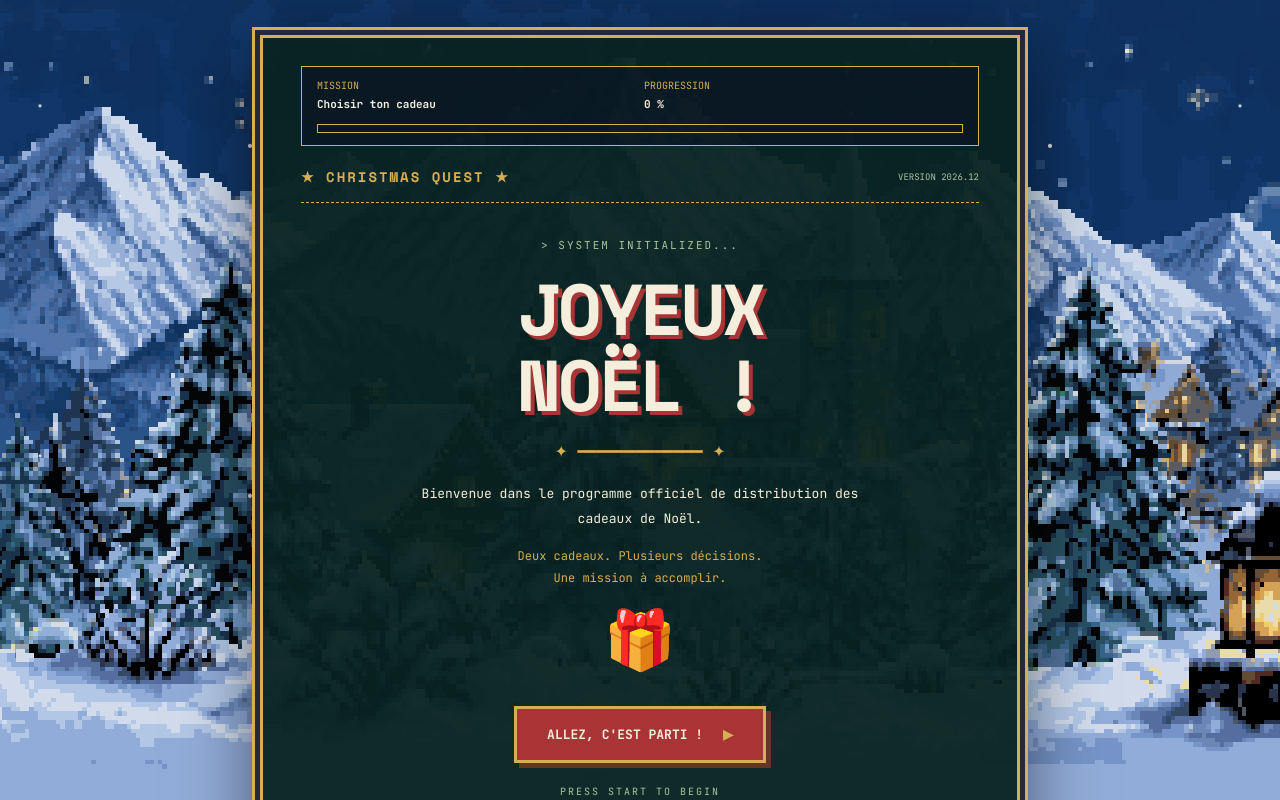
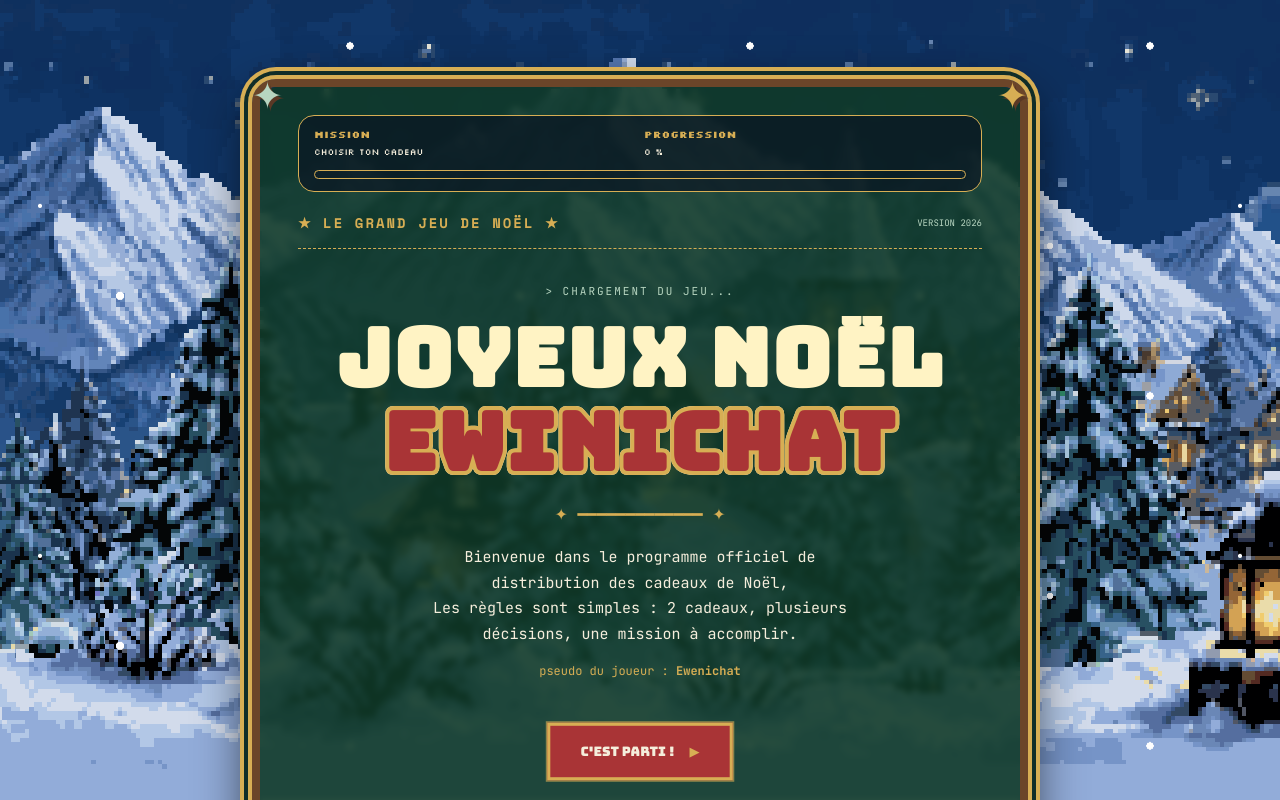
Before and after one commit to gaianebpt/noel-ewenichat, a plain HTML site: page index.html in a window 1280 px wide. Shown: the top 800 px of the page. Drawn offline with nearby package versions, Linux system fonts and the light colour scheme; a web font is replaced by a local one.

Commit message:
Add files via upload

```diff
--- a/index.html
+++ b/index.html
@@ -4,7 +4,7 @@
 <head>
     <meta charset="UTF-8">
     <meta name="viewport" content="width=device-width, initial-scale=1.0">
-    <title>Christmas Quest 🎄</title>
+    <title>Noël Ewenichat</title>
 
     <link rel="stylesheet" href="style.css">
 </head>
@@ -30,7 +30,15 @@
 
 
 
-    <!-- INTERFACE DU JEU -->
+   <!-- INTERFACE DU JEU -->
+<div class="game-frame">
+   <div class="game-frame-inner">
+
+<span class="frame-corner top-left">✦</span>
+<span class="frame-corner top-right">✦</span>
+<span class="frame-corner bottom-left">✦</span>
+<span class="frame-corner bottom-right">✦</span>
+
     <main class="game-container">
 
         <!-- COMPTEUR DE MISSION -->
@@ -52,18 +60,21 @@
 
         <!-- EN-TETE -->
         <header class="game-header">
-            <div class="game-logo">★ CHRISTMAS QUEST ★</div>
-            <div class="game-version">VERSION 2026.12</div>
+            <div class="game-logo">★ LE GRAND JEU DE NOËL ★</div>
+            <div class="game-version">VERSION 2026</div>
         </header>
 
         <!-- ACCUEIL -->
         <section class="welcome-screen">
 
             <p class="system-message">
-                &gt; SYSTEM INITIALIZED...
+                &gt; CHARGEMENT DU JEU...
             </p>
 
-            <h1>JOYEUX<br>NOËL !</h1>
+            <h1 class="mega-title">
+    <span class="line-small">JOYEUX NOËL</span>
+    <span class="line-big">EWINICHAT</span>
+</h1>
 
             <div class="title-decoration">
                 ✦ ━━━━━━━━━━━━━ ✦
@@ -71,26 +82,24 @@
 
             <p class="welcome-text">
                 Bienvenue dans le programme officiel
-                de distribution des cadeaux de Noël.
+                de distribution des cadeaux de Noël,
+                <br>
+                Les règles sont simples : 2 cadeaux, plusieurs décisions, une mission à accomplir.
+                <br>
             </p>
 
             <p class="welcome-warning">
-                Deux cadeaux. Plusieurs décisions.
-                <br>
-                Une mission à accomplir.
+                pseudo du joueur : <strong>Ewenichat</strong>
             </p>
 
-            <div class="gift-icon">
-                🎁
-            </div>
 
             <button id="startButton" class="game-button">
-                ALLEZ, C'EST PARTI !
+                C'EST PARTI !
                 <span>▶</span>
             </button>
 
             <p class="bottom-message">
-                PRESS START TO BEGIN
+                APPUIE POUR COMMENCER
             </p>
 
         </section>
@@ -100,7 +109,7 @@
 <section class="gift-reveal hidden" id="giftReveal">
 
     <p class="system-message">
-        > REWARD UNLOCKED...
+        > CADEAU DÉBLOQUÉ...
     </p>
 
     <h2 class="reveal-title">
@@ -308,13 +317,13 @@
 
         <!-- PIED DE PAGE -->
         <footer class="game-footer">
-            <span>PLAYER 01</span>
-            <span>MADE WITH ♥ FOR YOU</span>
-            <span>© NOËL 2026</span>
+            <span>Fait avec ♥ par Gaïane, la meilleure copine du monde et nouvelle plus grande nerd de France</span>
+            <span>NOËL 2026</span>
         </footer>
 
-    </main>
-
+        </main>
+    </div>
+</div>
 
     <script src="script.js"></script>
 
--- a/style.css
+++ b/style.css
@@ -1,13 +1,16 @@
 
-@import url('https://fonts.googleapis.com/css2?family=JetBrains+Mono:wght@400;500;600;700;800&family=Space+Mono:wght@400;700&display=swap');
+@import url('https://fonts.googleapis.com/css2?family=JetBrains+Mono:wght@400;500;600;700;800&family=Space+Mono:wght@400;700&family=Fredoka:wght@600;700&family=Bungee&family=Mountains+of+Christmas:wght@700&display=swap');
+@import url('https://fonts.googleapis.com/css2?family=JetBrains+Mono:wght@400;500;600;700;800&family=Space+Mono:wght@400;700&family=Bungee&family=Silkscreen:wght@400;700&display=swap');
+
 
 :root {
-    --forest: #102D28;
+
+    --forest: #123C35;
     --night: #101B35;
     --red: #A93436;
     --gold: #D7AE54;
     --cream: #F5EEDC;
-    --light-green: #A9C5A0;
+    --light-green: #B7D5C0;
 }
 
 * {
@@ -19,7 +22,7 @@
 body {
     min-height: 100vh;
     font-family: 'JetBrains Mono', monospace;
-    background: var(--night);
+    background: transparent;
     color: var(--cream);
     display: flex;
     justify-content: center;
@@ -34,7 +37,7 @@ body {
 .winter-landscape {
     position: fixed;
     inset: 0;
-    z-index: -1;
+    z-index: 0;
     overflow: hidden;
     background: var(--night);
 }
@@ -58,9 +61,9 @@ body {
 
 .snowfall {
     position: absolute;
-    inset: -100px 0 0;
+    inset: -350px 0 0;
     pointer-events: none;
-    opacity: 0.8;
+    opacity: 1;
     background-image:
         radial-gradient(3px 3px at 40px 60px, white 50%, transparent 55%),
         radial-gradient(2px 2px at 120px 150px, white 50%, transparent 55%),
@@ -80,14 +83,14 @@ body {
 
 .snowfall {
     position: absolute;
-    inset: -100px 0 0;
+    inset: -350px 0 0;
     pointer-events: none;
-    opacity: 0.8;
+    opacity: 1;
     background-image:
-        radial-gradient(3px 3px at 40px 60px, white 50%, transparent 55%),
-        radial-gradient(2px 2px at 120px 150px, white 50%, transparent 55%),
-        radial-gradient(4px 4px at 250px 100px, white 50%, transparent 55%),
-        radial-gradient(2px 2px at 350px 250px, white 50%, transparent 55%);
+        radial-gradient(4px 4px at 40px 60px, white 50%, transparent 55%),
+        radial-gradient(8px 8px at 120px 150px, white 50%, transparent 55%),
+        radial-gradient(6px 6px at 250px 100px, white 50%, transparent 55%),
+        radial-gradient(7px 7px at 350px 250px, white 50%, transparent 55%);
     background-size: 400px 350px;
     animation: snowfall 12s linear infinite;
 }
@@ -97,28 +100,99 @@ body {
     to { transform: translateY(350px); }
 }
 
+
 /* INTERFACE PRINCIPALE */
 
 .game-container {
     width: 100%;
-    max-width: 760px;
+    max-width: none;
     min-height: 680px;
     position: relative;
     display: flex;
     flex-direction: column;
     justify-content: space-between;
     padding: 28px 38px;
-    background: rgba(9, 35, 32, 0.95);
-    border: 3px solid var(--gold);
-    box-shadow:
-        0 0 0 5px rgba(16, 27, 53, 0.9),
+    border-radius: 18px;
+
+   background-color: rgba(16, 58, 40, 0.89);
+backdrop-filter: blur(3px);
+-webkit-backdrop-filter: blur(4px);
+}
+
+/* =================================
+   CADRE PIXEL ART
+================================= */
+
+.game-frame {
+    width: min(784px, calc(100% - 40px));
+    margin: 40px auto;
+    padding: 8px;
+    position: relative;
+    border-radius: 28px;
+
+    z-index: 1;
+
+    background: transparent;
+    border: 4px solid var(--gold);
+
+     box-shadow:
+        inset 0 0 0 8px #6B4529,
+        0 0 0 4px #102D28,
         0 0 0 8px var(--gold),
-        0 20px 70px rgba(0, 0, 0, 0.6);
+        0 12px 0 8px #5A3825,
+        0 20px 50px rgba(0, 0, 0, 0.7);
+}
+
+.game-frame-inner {
+    padding: 0;
+    background: transparent;
+    border: none;
+    box-shadow: none;
+}
+
+/* ORNEMENTS PIXEL ART */
+
+.frame-corner {
+    position: absolute;
+    z-index: 5;
+    width: 65px;
+    height: 65px;
+    display: flex;
+    align-items: center;
+    justify-content: center;
+    font-size: 38px;
+    filter: drop-shadow(3px 3px 0 #5A3825);
+}
+
+.top-left {
+    top: -17px;
+    left: -17px;
+    color: var(--light-green);
+}
+
+.top-right {
+    top: -17px;
+    right: -17px;
+    color: var(--gold);
+}
+
+.bottom-left {
+    bottom: -17px;
+    left: -17px;
+    color: var(--gold);
+}
+
+.bottom-right {
+    bottom: -17px;
+    right: -17px;
+    color: var(--light-green);
 }
 
 /* COMPTEUR */
 
 .mission-hud {
+    font-family: 'Silkscreen', monospace;
+    border-radius: 16px;
     display: grid;
     grid-template-columns: 1fr 1fr;
     gap: 8px;
@@ -128,6 +202,7 @@ body {
     background: rgba(10, 20, 35, 0.7);
     color: var(--gold);
     font-size: 10px;
+    font-weight: 700;
 }
 
 .mission-hud div:not(.progress-bar) {
@@ -138,7 +213,8 @@ body {
 
 .mission-hud strong {
     color: var(--cream);
-    font-size: 11px;
+    font-size: 9px;
+    font-weight: 400;
 }
 
 .progress-bar {
@@ -146,13 +222,18 @@ body {
     height: 9px;
     border: 1px solid var(--gold);
     margin-top: 5px;
+    border-radius: 12px;
+    overflow: hidden;
 }
 
 .progress-fill {
     width: 0%;
     height: 100%;
     background: var(--gold);
+    border-radius: 8px;
+    transition: width 0.6s ease-out;
 }
+
 
 /* EN-TETE */
 
@@ -196,12 +277,26 @@ body {
 }
 
 h1 {
-    font-family: 'Space Mono', monospace;
-    font-size: clamp(45px, 8vw, 72px);
+    font-family: 'Bungee', sans-serif;
+    font-size: clamp(48px, 9vw, 80px);
     line-height: 1.05;
-    color: var(--cream);
-    text-shadow: 4px 4px 0 var(--red);
-    letter-spacing: -3px;
+    background: linear-gradient(180deg, #FFF3C4, #FFF3C4);
+    -webkit-background-clip: text;
+    background-clip: text;
+    color: transparent;
+    -webkit-text-fill-color: transparent;
+    letter-spacing: 2px;
+    /* text-shadow et couleur inchangés */
+}
+h1.mega-title .line-big {
+    color: var(--red);
+    -webkit-text-fill-color: var(--red);
+    -webkit-text-stroke: 8px var(--gold);
+    paint-order: stroke fill;
+    background: none;
+    text-shadow: none;
+    filter: none;
+    animation: titlePulse 2s ease-in-out infinite;
 }
 
 .title-decoration {
@@ -211,8 +306,8 @@ h1 {
 
 .welcome-text {
     max-width: 460px;
-    font-size: 13px;
-    line-height: 1.9;
+    font-size: 15px;
+    line-height: 1.7;
 }
 
 .welcome-warning {
@@ -235,12 +330,25 @@ h1 {
     border: 3px solid var(--gold);
     color: var(--cream);
     padding: 17px 30px;
-    font-family: 'JetBrains Mono', monospace;
+    font-family: 'Bungee', sans-serif;
     font-size: 13px;
-    font-weight: 700;
+    font-weight: 250;
     cursor: pointer;
-    box-shadow: 5px 5px 0 #63352B;
+    box-shadow: none;
     transition: 0.2s;
+    animation: buttonPulse 1.6s ease-in-out infinite;
+    margin-top: 40px;
+}
+
+@keyframes buttonPulse {
+    0%, 100% {
+        transform: scale(1);
+        box-shadow: 0 0 0 0 rgba(215, 174, 84, 0.7);
+    }
+    50% {
+        transform: scale(1.06);
+        box-shadow: 0 0 0 12px rgba(215, 174, 84, 0);
+    }
 }
 
 .game-button span {
@@ -249,8 +357,9 @@ h1 {
 }
 
 .game-button:hover {
-    transform: translate(3px, 3px);
-    box-shadow: 2px 2px 0 #63352B;
+    animation: none;
+    transform: scale(1.05);
+    box-shadow: none;
     background: #C04446;
 }
 
@@ -266,11 +375,11 @@ h1 {
 .game-footer {
     display: flex;
     justify-content: space-between;
-    gap: 8px;
+    gap: 5px;
     padding-top: 15px;
     border-top: 1px dashed var(--gold);
     color: var(--light-green);
-    font-size: 9px;
+    font-size: 11px;
 }
 
 /* ANIMATIONS */
@@ -288,7 +397,7 @@ h1 {
     }
 
     .game-container {
-        min-height: 620px;
+        min-height: 680px;
         padding: 20px 15px;
     }
 
@@ -334,11 +443,11 @@ h1 {
 }
 
 .gift-selection h2 {
-    font-family: 'Space Mono', monospace;
+    font-family: 'Bungee', sans-serif;
     font-size: clamp(24px, 5vw, 38px);
     color: var(--cream);
     margin-bottom: 20px;
-    text-shadow: 3px 3px 0 var(--red);
+    text-shadow: none;
 }
 
 .selection-text {
```
